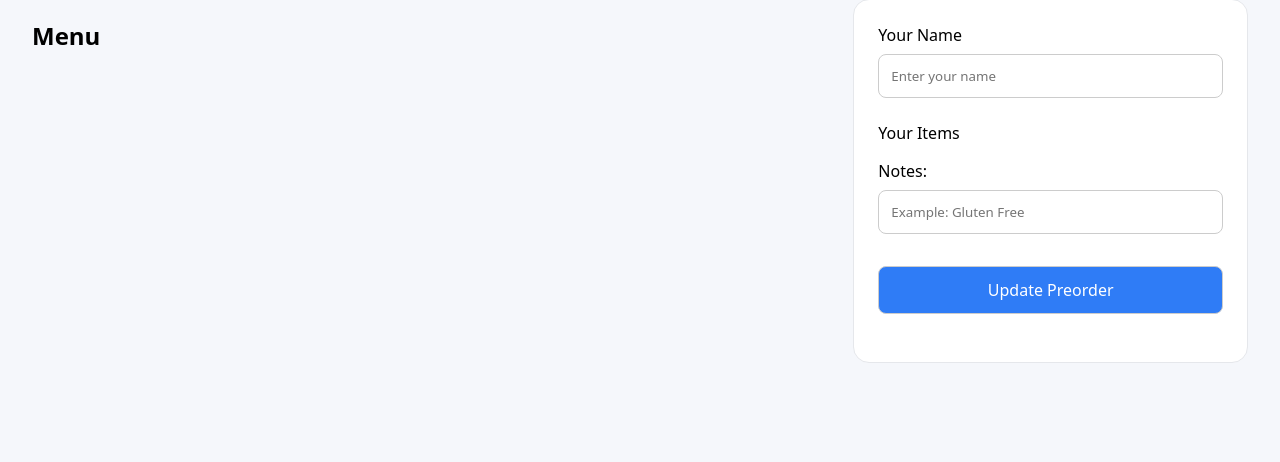
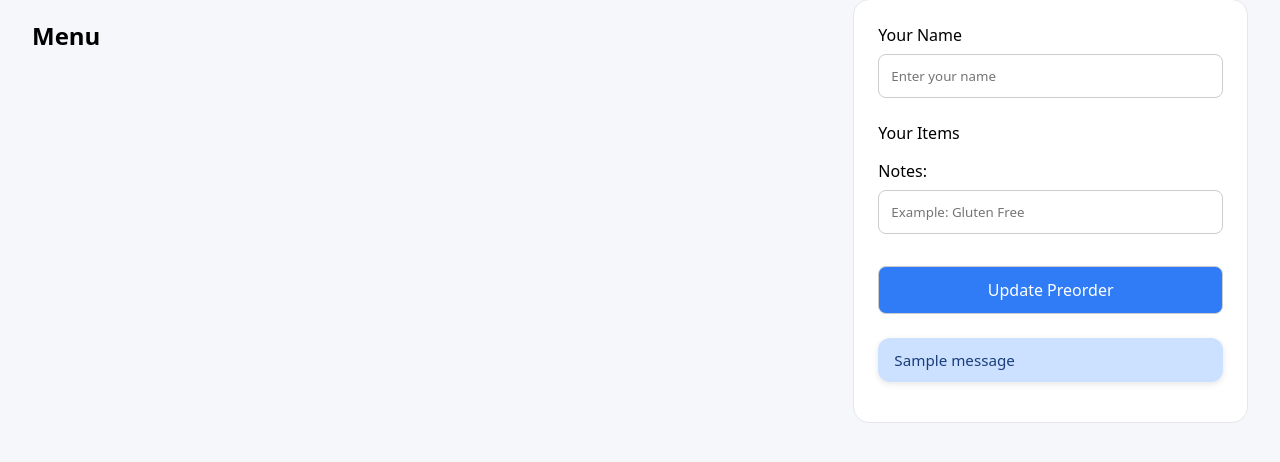
Before and after one commit to ElianaLara/PreorderApp, a Flask app: template app/templates/preorder.html in a window 1280 px wide. Shown: the part 208-670 px from the top of the page. Run offline with Flask 3, Linux system fonts and the light colour scheme; the template is opened without the code that fills it: values that come from a table or form of the project are taken from there, others are empty; one stand-in notice (Sample message) is shown.

Commit message:
fix flash message bug

```diff
--- a/app/models.py
+++ b/app/models.py
@@ -74,6 +74,7 @@ class MenuCategory(db.Model):
         lazy=True
     )
 
+
     menu_items = db.relationship('MenuItem', backref='category', lazy=True)
 
 class MenuItem(db.Model):
--- a/app/static/css/preorder.css
+++ b/app/static/css/preorder.css
@@ -189,3 +189,14 @@ body {
   font-size: 1rem;
   cursor: pointer;
 }
+
+/* Flash message box */
+.flash-message {
+  background-color: #cce0ff;  /* pale blue */
+  color: #1a3d7c;             /* dark blue text */
+  padding: 12px 16px;
+  border-radius: 12px;
+  margin-bottom: 16px;
+  font-size: 0.95rem;
+  box-shadow: 0 2px 6px rgba(0, 0, 0, 0.1);
+}
--- a/app/static/js/preorder.js
+++ b/app/static/js/preorder.js
@@ -37,7 +37,7 @@ document.addEventListener("DOMContentLoaded", () => {
       const li = document.createElement("li");
       li.dataset.subcat = subcat;
 
-      // Item text (separate span!)
+      // Item text
       const text = document.createElement("span");
       text.classList.add("item-text");
       text.textContent = size ? `${name} - ${size}` : name;
--- a/app/templates/home.html
+++ b/app/templates/home.html
@@ -23,7 +23,7 @@
       {% endif %}
     {% endwith %}
 
-    <form method="POST">
+    <form method="POST" novalidate>
       {{ form.hidden_tag() }}
 
       <label>Pre-Order Code</label>
--- a/app/templates/preorder.html
+++ b/app/templates/preorder.html
@@ -11,6 +11,8 @@
   <a href="{{ url_for('main.home') }}" class="back">← Back</a>
   <h1>Place Your Order for {{ table.restaurant.name}}</h1>
   <p> {{ table.customer_name }} · {{ table.num_people }} people · {{ table.preorders|length }} / {{ table.num_people }} ordered</p>
+
+
 </header>
 
 <main class="layout">
@@ -75,9 +77,10 @@
   {% endfor %}
 </section>
 
+
   <!-- ORDER PANEL -->
   <aside class="order">
-    <form method="POST" id="preorder-form">
+    <form method="POST" id="preorder-form" novalidate>
     {{ form.hidden_tag() }}
 
     <label for="name">Your Name</label>
@@ -94,7 +97,20 @@
       {{ form.notes(class="form-control", placeholder="Example: Gluten Free") }}
     </div>
 
+
     {{ form.submit(class="button") }}
+
+      <!-- Flash messages -->
+    {% with messages = get_flashed_messages() %}
+      {% if messages %}
+        {% for message in messages %}
+          <div class="flash-message">
+            {{ message }}
+          </div>
+        {% endfor %}
+      {% endif %}
+    {% endwith %}
+
   </aside>
 
 </main>
```
Also changed, not shown: app/routes.py (+22 -11 lines).
